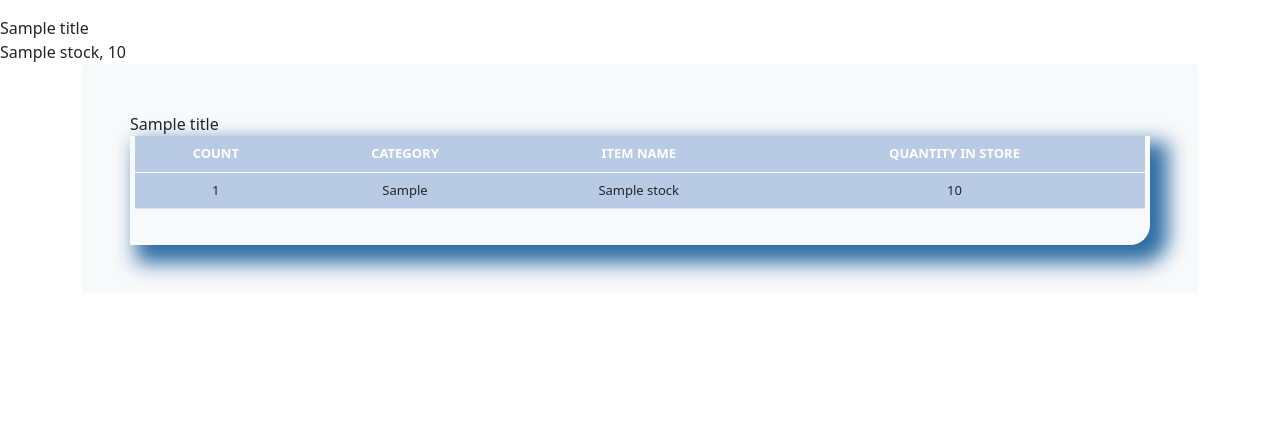
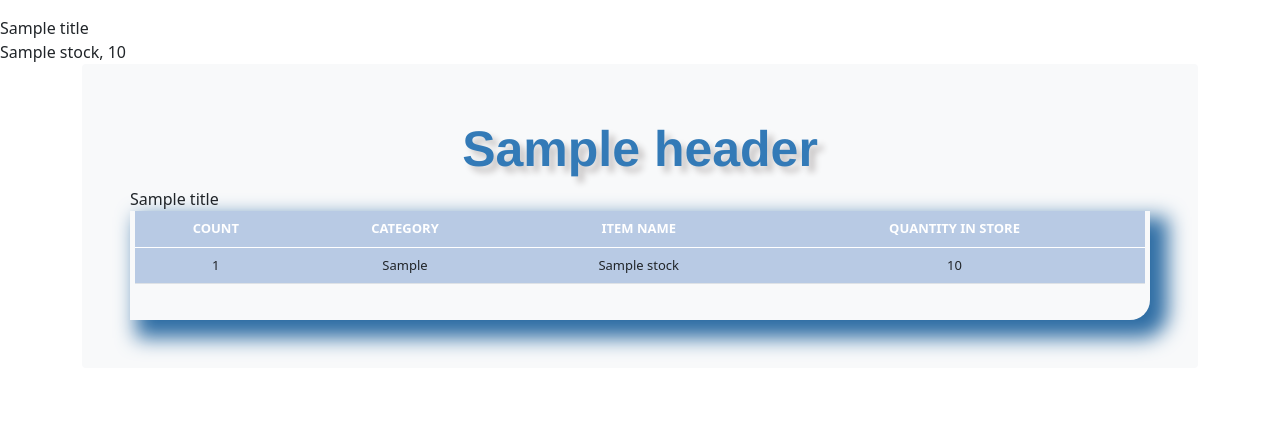
Before and after one commit to graham218/Django_stock_management_system, a Django app: template stock_management_system/stockmgmt/templates/list_item.html in a window 1280 px wide. Shown: the part 56-483 px from the top of the page. Run offline with Django 3.2, Linux system fonts and the light colour scheme; tables that the repository leaves empty hold one stand-in row (values such as "Sample post"); the template is opened without the code that fills it: values that come from a table or form of the project are taken from there, most other values are stand-ins (such as "Sample title", 1, 10 or a date in 2020); some libraries are stand-ins or nearby versions.

Commit message:
styling header

```diff
--- a/stock_management_system/stockmgmt/static/css/stylesheet.css
+++ b/stock_management_system/stockmgmt/static/css/stylesheet.css
@@ -33,3 +33,14 @@ th {
 	padding-bottom: 20px;
 	box-shadow: 12px 12px 20px 6px #2e6da4;
 }
+
+.header {
+    font-family: helvetica;
+    color: #337ab7;
+    font-size: 50px;
+    text-align: center;
+    width: 100%;
+    text-shadow: 6px 6px 6px #c9c6c6;
+    display: block;
+    font-weight: bolder;
+}
--- a/stock_management_system/stockmgmt/templates/list_item.html
+++ b/stock_management_system/stockmgmt/templates/list_item.html
@@ -73,6 +73,7 @@
 
   <main class="container">
     <div class="bg-light p-5 rounded">
+      <div class="header">{{header}}</div>
       {{title}}<br>
     <div class="display_table">
       <table class='table'>
```
